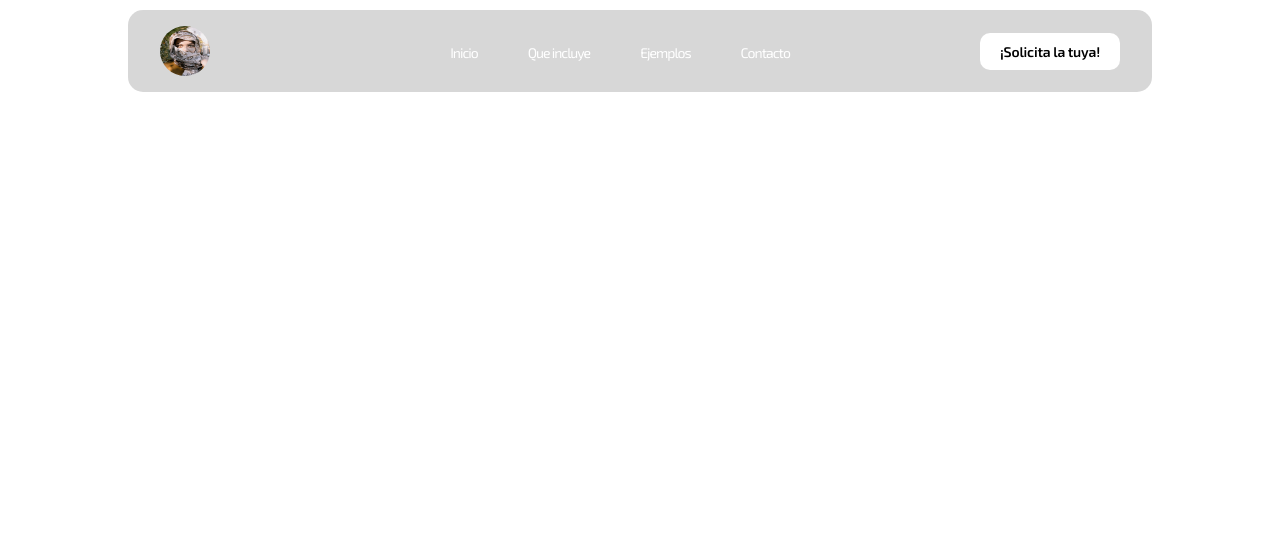
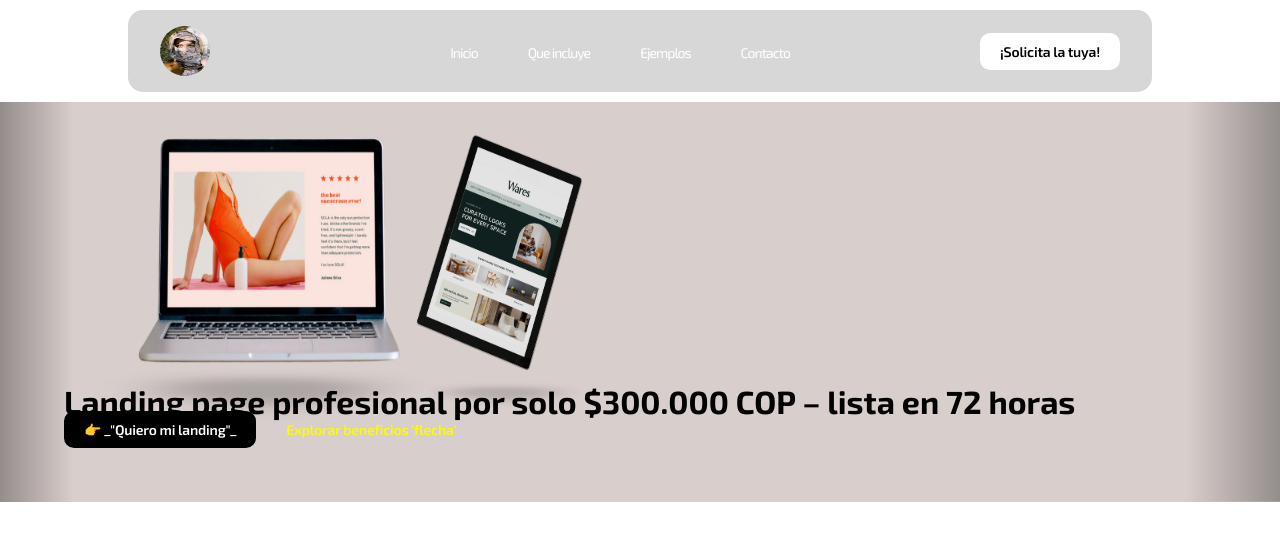
Before and after one commit to Danielgbit/Shop-Webs, a Next.js app: page / in a window 1280 px wide. Shown: the top 540 px of the page. Built offline with nearby package versions, Linux system fonts and the light colour scheme.

Commit message:
hero in process

```diff
--- a/src/app/layout.tsx
+++ b/src/app/layout.tsx
@@ -2,6 +2,7 @@ import type { Metadata } from "next";
 import { Exo_2 } from "next/font/google";
 import "./globals.css";
 import Header from '../components/Header/Header'
+import Hero from "@/sections/Hero/Hero";
 
 
 const exo2 = Exo_2({
@@ -24,6 +25,7 @@ export default function RootLayout({
     <html lang="en">
       <body className={`${exo2.variable} font-sans`}>
         <Header/>
+        <Hero/>
       </body>
     </html>
   );
--- /dev/null
+++ b/src/sections/Hero/Hero.module.css
@@ -0,0 +1,44 @@
+.imageContainer {
+    position: relative;
+    display: inline-block; /* O block, dependiendo de cómo quieras que se comporte el contenedor */
+}
+
+.imageContainer img {
+    display: block;
+    width: 100vw;
+    height: 400px;
+    background-size: cover;
+}
+
+.overlayText {
+    position: absolute;
+}
+
+.top {
+    top: 70%;
+    left: 5%;
+    transform: translate(0, 0); /* Reinicia la transformación de centrado */
+}
+
+.bottom{
+    bottom: 16%;
+    left: 5%;
+    transform: translate(0, 0); /* Reinicia la transformación de centrado */
+    text-align: right; /* Cambia la alineación si es necesario */
+}
+
+.button {
+    background-color: black;
+    color: white;
+    margin-right:10px ;
+
+    &:hover {
+        background-color: rgba(100, 100, 100, 0.934);
+        color: white;
+    }
+}
+
+.buttonBottom{
+    background-color: transparent;
+    color: rgb(255, 251, 0);
+}
--- /dev/null
+++ b/src/sections/Hero/Hero.tsx
@@ -0,0 +1,20 @@
+import LinkButton from "@/components/Button/LinkButton"
+import hero from '../../../public/images/hero.png'
+import styles from './Hero.module.css'
+
+const Hero = () => {
+    return <div className={styles.imageContainer}>
+        <img src={hero.src} alt="" />
+        <h1 className={`${styles.overlayText} ${styles.top}`}> Landing page profesional por solo $300.000 COP – lista en 72 horas </h1>
+        <div className={`${styles.overlayText} ${styles.bottom}`}>
+            <LinkButton href='#' className={styles.button}>
+                👉 _"Quiero mi landing"_
+            </LinkButton>
+            <LinkButton href='#' className={`${styles.bottom} ${styles.buttonBottom}`}>
+                Explorar beneficios 'flecha'
+            </LinkButton>
+        </div>
+    </div>
+}
+
+export default Hero
```
Also changed, not shown: public/images/hero.png (added).
